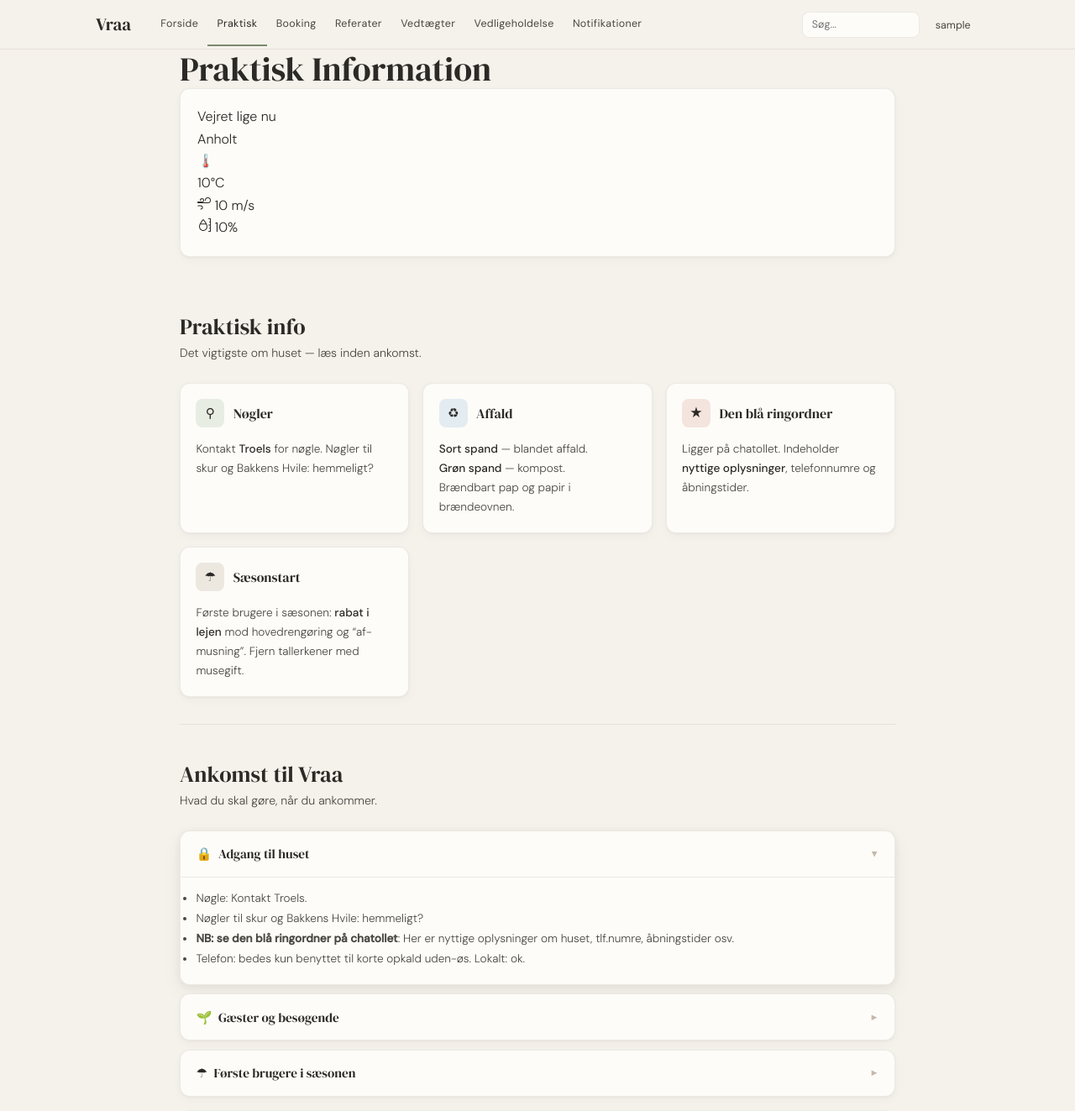
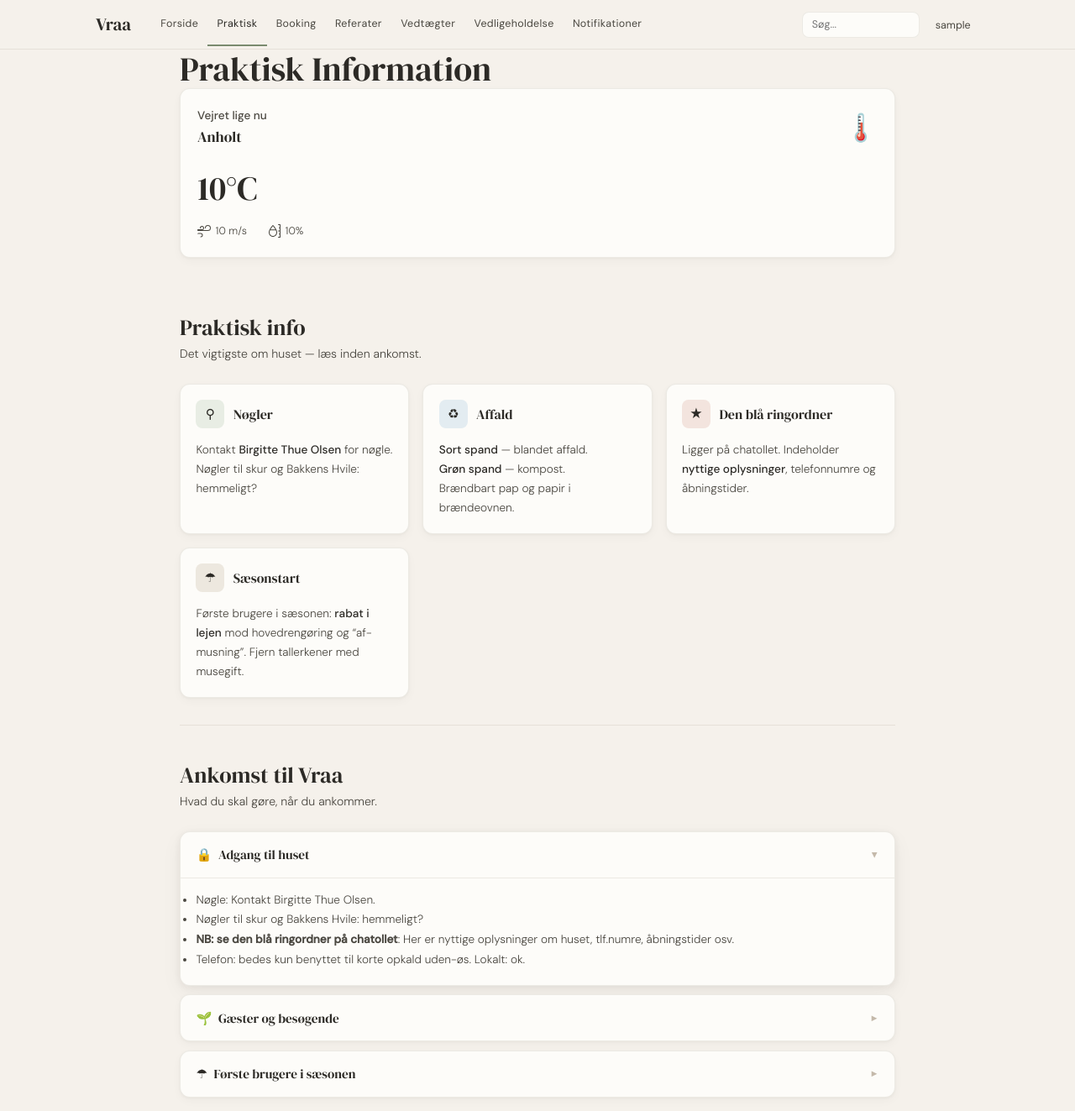
Before and after one commit to RasmusDamgaard/Vraa, a Django app: page /information/ in a window 1280 px wide. Shown: the top 1323 px of the page at 84% size. Run offline with Django 4.2, Linux system fonts and the light colour scheme; a user stored in the database is signed in; tables that the repository leaves empty hold one stand-in row (values such as "Sample post"); a database or web service that is not in the repository returns one stand-in record (values such as "Sample title"); data that the repository does not hold is empty.

Commit message:
Fix weather widget styling and update contact info on information page
- Align CSS class names with HTML template classes so the weather widget
  renders as a styled card instead of unstyled text
- Replace all references to "Troels" with "Birgitte Thue Olsen" as the
  contact person for keys, guests, and practical questions

Co-Authored-By: Claude Opus 4.6 <noreply@anthropic.com>

```diff
--- a/main/static/main/css/style.css
+++ b/main/static/main/css/style.css
@@ -1733,36 +1733,77 @@ dialog::backdrop {
   margin-bottom: 1.5rem;
 }
 
-.weather-header {
-  display: flex;
-  align-items: center;
+.weather-widget-header {
+  display: flex;
+  align-items: center;
+  justify-content: space-between;
   gap: 0.5rem;
   margin-bottom: 0.75rem;
+}
+
+.weather-widget-title {
   font-size: 0.85rem;
   color: var(--charcoal-soft);
-}
-
-.weather-temp {
+  font-weight: 500;
+}
+
+.weather-widget-location {
+  font-family: var(--font-display);
+  font-size: 1.1rem;
+  color: var(--charcoal);
+}
+
+.weather-widget-icon {
+  font-size: 2rem;
+}
+
+.weather-widget-temp {
   font-family: var(--font-display);
   font-size: 2.5rem;
   color: var(--charcoal);
   margin-bottom: 0.5rem;
 }
 
-.weather-details {
+.weather-widget-details {
   display: flex;
   gap: 1.5rem;
   font-size: 0.78rem;
   color: var(--charcoal-soft);
 }
 
-.weather-forecast {
+.weather-widget-detail {
+  display: flex;
+  align-items: center;
+  gap: 0.35rem;
+}
+
+.weather-widget-forecast {
   display: flex;
   gap: 1rem;
   margin-top: 0.85rem;
   padding-top: 0.85rem;
   border-top: 1px solid var(--border);
   font-size: 0.75rem;
+  color: var(--charcoal-soft);
+}
+
+.weather-forecast-day {
+  display: flex;
+  flex-direction: column;
+  align-items: center;
+  gap: 0.25rem;
+}
+
+.weather-forecast-date {
+  font-weight: 500;
+  color: var(--charcoal);
+}
+
+.weather-forecast-icon {
+  font-size: 1.25rem;
+}
+
+.weather-forecast-temp {
   color: var(--charcoal-soft);
 }
 
--- a/main/templates/main/information.html
+++ b/main/templates/main/information.html
@@ -56,7 +56,7 @@
           <h3>N&oslash;gler</h3>
         </div>
         <div class="info-card-body">
-          Kontakt <strong>Troels</strong> for n&oslash;gle. N&oslash;gler til skur og Bakkens Hvile: hemmeligt?
+          Kontakt <strong>Birgitte Thue Olsen</strong> for n&oslash;gle. N&oslash;gler til skur og Bakkens Hvile: hemmeligt?
         </div>
       </div>
       <div class="info-card">
@@ -103,7 +103,7 @@
       <summary><span>&#128274;&ensp;Adgang til huset</span><span class="chevron">&#9658;</span></summary>
       <div class="details-body">
         <ul>
-          <li>N&oslash;gle: Kontakt Troels.</li>
+          <li>N&oslash;gle: Kontakt Birgitte Thue Olsen.</li>
           <li>N&oslash;gler til skur og Bakkens Hvile: hemmeligt?</li>
           <li><strong>NB: se den bl&aring; ringordner p&aring; chatollet</strong>: Her er nyttige oplysninger om huset, tlf.numre, &aring;bningstider osv.</li>
           <li>Telefon: bedes kun benyttet til korte opkald uden-&oslash;s. Lokalt: ok.</li>
@@ -113,7 +113,7 @@
     <details>
       <summary><span>&#127793;&ensp;G&aelig;ster og bes&oslash;gende</span><span class="chevron">&#9658;</span></summary>
       <div class="details-body">
-        G&aelig;ster er velkomne. Informer Troels om hvorn&aring;r du forventer g&aelig;ster. Alle g&aelig;ster skal kende husreglerne, herunder affaldsh&aring;ndtering og afrejsetjeklisten.
+        G&aelig;ster er velkomne. Informer Birgitte Thue Olsen om hvorn&aring;r du forventer g&aelig;ster. Alle g&aelig;ster skal kende husreglerne, herunder affaldsh&aring;ndtering og afrejsetjeklisten.
       </div>
     </details>
     <details>
@@ -208,7 +208,7 @@
     <details>
       <summary><span>&#128663;&ensp;K&oslash;rsel og parkering</span><span class="chevron">&#9658;</span></summary>
       <div class="details-body">
-        Information om parkering ved f&aelig;rgelejet og transport p&aring; &oslash;en. Kontakt Troels for aktuelle detaljer.
+        Information om parkering ved f&aelig;rgelejet og transport p&aring; &oslash;en. Kontakt Birgitte Thue Olsen for aktuelle detaljer.
       </div>
     </details>
   </section>
@@ -239,9 +239,9 @@
       <p>Sp&oslash;rgsm&aring;l? Skriv eller ring.</p>
     </div>
     <div class="contact-card">
-      <div class="contact-avatar">T</div>
+      <div class="contact-avatar">B</div>
       <div class="contact-info">
-        <h4>Troels</h4>
+        <h4>Birgitte Thue Olsen</h4>
         <p>N&oslash;gler, adgang og praktiske sp&oslash;rgsm&aring;l</p>
       </div>
     </div>
```
